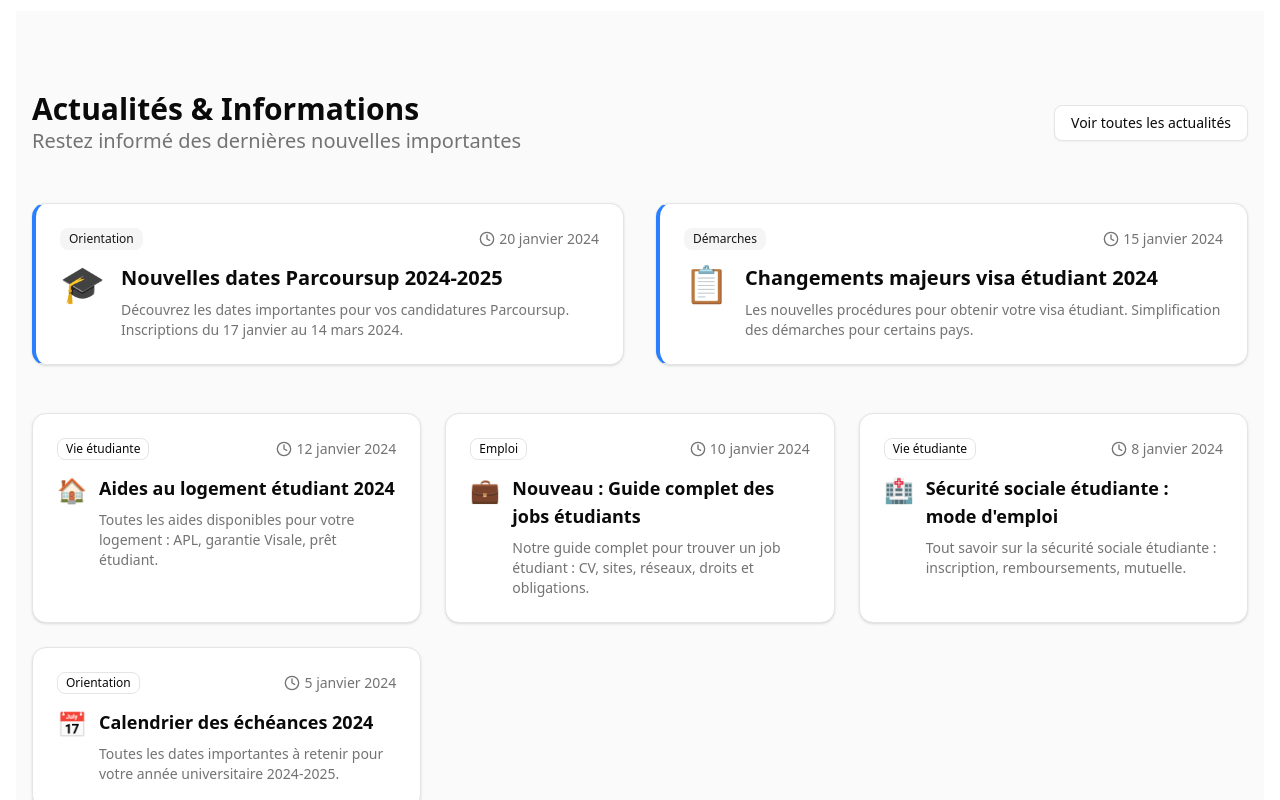
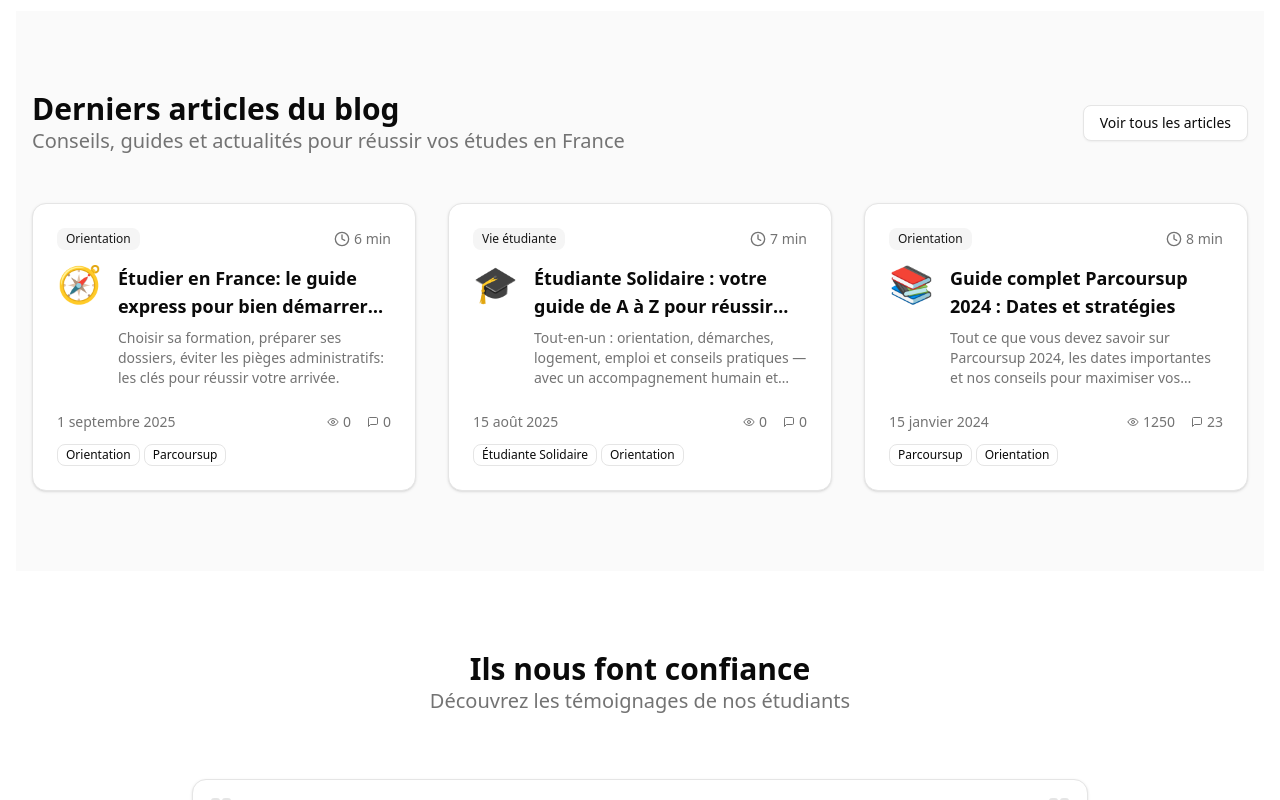
Before and after one commit to Mamadou98606/etudiantesolidaire-frontend, a React (Vite) app: page / in a window 1280 px wide. Shown: the part 1680-2480 px from the top of the page. Built offline with nearby package versions, Linux system fonts and the light colour scheme.

Commit message:
Update HomePage.jsx

```diff
--- a/src/components/HomePage.jsx
+++ b/src/components/HomePage.jsx
@@ -13,7 +13,7 @@ import React, { useState, useEffect } from "react";
 import { Button } from "@/components/ui/button";
 import { Card, CardContent, CardDescription, CardHeader, CardTitle } from "@/components/ui/card";
 import { Badge } from "@/components/ui/badge";
-import { Calendar, Clock, ArrowRight, BookOpen, CheckCircle, Globe, Users, ChevronLeft, ChevronRight, Star, Quote, GraduationCap, MapPin } from "lucide-react";
+import { Calendar, Clock, ArrowRight, BookOpen, CheckCircle, Globe, Users, ChevronLeft, ChevronRight, Star, Quote, GraduationCap, MapPin, Eye, MessageSquare } from "lucide-react";
 import { useAuth } from '../contexts/AuthContext';
 import { useNavigate } from "react-router-dom";
 
@@ -89,57 +89,65 @@ export default function HomePage() {
     { number: "24/7", label: "Support disponible" },
   ];
 
-  // Section Actualités améliorée
-  const actualites = [
+  // Articles du Blog (mêmes données que Blog.jsx)
+  const articles = [
     {
-      title: "Nouvelles dates Parcoursup 2024-2025",
-      date: "20 janvier 2024",
+      id: 8,
+      title: "Étudier en France: le guide express pour bien démarrer (2025)",
+      excerpt: "Choisir sa formation, préparer ses dossiers, éviter les pièges administratifs: les clés pour réussir votre arrivée.",
+      author: "Équipe Étudiante Solidaire",
+      date: "2025-09-01",
       category: "Orientation",
-      excerpt: "Découvrez les dates importantes pour vos candidatures Parcoursup. Inscriptions du 17 janvier au 14 mars 2024.",
-      image: "🎓",
-      priority: "high"
+      image: "🧭",
+      views: 0,
+      comments: 0,
+      readTime: "6 min",
+      tags: ["Orientation", "Parcoursup", "Dossier"]
     },
     {
-      title: "Changements majeurs visa étudiant 2024",
-      date: "15 janvier 2024",
-      category: "Démarches",
-      excerpt: "Les nouvelles procédures pour obtenir votre visa étudiant. Simplification des démarches pour certains pays.",
-      image: "📋",
-      priority: "high"
+      id: 7,
+      title: "Étudiante Solidaire : votre guide de A à Z pour réussir vos études en France",
+      excerpt: "Tout-en-un : orientation, démarches, logement, emploi et conseils pratiques — avec un accompagnement humain et gratuit.",
+      author: "Équipe Étudiante Solidaire",
+      date: "2025-08-15",
+      category: "Vie étudiante",
+      image: "🎓",
+      views: 0,
+      comments: 0,
+      readTime: "7 min",
+      tags: ["Étudiante Solidaire", "Orientation", "Démarches", "Vie étudiante", "Emploi"]
     },
     {
-      title: "Aides au logement étudiant 2024",
-      date: "12 janvier 2024",
-      category: "Vie étudiante",
-      excerpt: "Toutes les aides disponibles pour votre logement : APL, garantie Visale, prêt étudiant.",
-      image: "🏠",
-      priority: "medium"
+      id: 1,
+      title: "Guide complet Parcoursup 2024 : Dates et stratégies",
+      excerpt: "Tout ce que vous devez savoir sur Parcoursup 2024, les dates importantes et nos conseils pour maximiser vos chances d'admission.",
+      author: "Marie Dubois",
+      date: "2024-01-15",
+      category: "Orientation",
+      image: "📚",
+      views: 1250,
+      comments: 23,
+      readTime: "8 min",
+      tags: ["Parcoursup", "Orientation", "Études supérieures"]
     },
     {
-      title: "Nouveau : Guide complet des jobs étudiants",
-      date: "10 janvier 2024",
-      category: "Emploi",
-      excerpt: "Notre guide complet pour trouver un job étudiant : CV, sites, réseaux, droits et obligations.",
-      image: "💼",
-      priority: "medium"
-    },
-    {
-      title: "Sécurité sociale étudiante : mode d'emploi",
-      date: "8 janvier 2024",
-      category: "Vie étudiante",
-      excerpt: "Tout savoir sur la sécurité sociale étudiante : inscription, remboursements, mutuelle.",
-      image: "🏥",
-      priority: "medium"
-    },
-    {
-      title: "Calendrier des échéances 2024",
-      date: "5 janvier 2024",
-      category: "Orientation",
-      excerpt: "Toutes les dates importantes à retenir pour votre année universitaire 2024-2025.",
-      image: "📅",
-      priority: "low"
-    },
+      id: 2,
+      title: "Visa étudiant 2024 : Nouvelles procédures simplifiées",
+      excerpt: "Les dernières modifications des procédures de visa étudiant et comment optimiser votre dossier pour une réponse rapide.",
+      author: "Ahmed Benali",
+      date: "2024-01-10",
+      category: "Démarches",
+      image: "🛂",
+      views: 980,
+      comments: 15,
+      readTime: "6 min",
+      tags: ["Visa", "Démarches", "Immigration"]
+    }
   ];
+
+  // Trier du plus récent au plus ancien
+  const articlesSorted = [...articles].sort((a, b) => new Date(b.date) - new Date(a.date));
+  const articlesRecents = articlesSorted.slice(0, 3); // 3 articles les plus récents
 
   // Témoignages (utilisant les mêmes données que Temoignages.jsx)
   const temoignages = [
@@ -271,9 +279,23 @@ export default function HomePage() {
     navigate('/temoignages');
   };
 
+  const handleArticleClick = (articleId) => {
+    navigate(`/blog/${articleId}`);
+  };
+
   const toggleDetails = (index, e) => {
     e.stopPropagation();
     setOpenIndex(prev => (prev === index ? null : index));
+  };
+
+  // Fonction pour formater la date
+  const formatDate = (dateString) => {
+    const date = new Date(dateString);
+    return date.toLocaleDateString('fr-FR', {
+      day: 'numeric',
+      month: 'long',
+      year: 'numeric'
+    });
   };
 
   return (
@@ -388,65 +410,62 @@ export default function HomePage() {
         </div>
       </section>
 
-      {/* ACTUALITÉS AMÉLIORÉES */}
+      {/* ACTUALITÉS DU BLOG */}
       <section className="py-20 bg-muted/50 px-4">
         <div className="container mx-auto">
           <div className="flex justify-between items-center mb-12">
             <div>
-              <h2 className="text-3xl font-bold">Actualités & Informations</h2>
+              <h2 className="text-3xl font-bold">Derniers articles du blog</h2>
               <p className="text-xl text-muted-foreground">
-                Restez informé des dernières nouvelles importantes
+                Conseils, guides et actualités pour réussir vos études en France
               </p>
             </div>
             <Button variant="outline" onClick={handleBlogClick}>
-              Voir toutes les actualités
+              Voir tous les articles
             </Button>
           </div>
 
-          {/* Actualités prioritaires */}
-          <div className="grid lg:grid-cols-2 gap-8 mb-12">
-            {actualites.filter(news => news.priority === "high").map((news, i) => (
-              <Card key={i} className="hover:shadow-lg transition cursor-pointer border-l-4 border-l-blue-500" onClick={handleBlogClick}>
+          <div className="grid md:grid-cols-3 gap-8">
+            {articlesRecents.map((article) => (
+              <Card key={article.id} className="hover:shadow-lg transition cursor-pointer" onClick={() => handleArticleClick(article.id)}>
                 <CardHeader>
                   <div className="flex items-center justify-between mb-2">
-                    <Badge variant="secondary">{news.category}</Badge>
+                    <Badge variant="secondary">{article.category}</Badge>
                     <span className="text-sm text-muted-foreground flex items-center">
                       <Clock className="w-4 h-4 mr-1" />
-                      {news.date}
+                      {article.readTime}
                     </span>
                   </div>
                   <div className="flex items-start gap-4">
-                    <div className="text-4xl">{news.image}</div>
+                    <div className="text-4xl">{article.image}</div>
                     <div className="flex-1">
-                      <CardTitle className="text-xl">{news.title}</CardTitle>
-                      <CardDescription className="mt-2">{news.excerpt}</CardDescription>
+                      <CardTitle className="text-lg line-clamp-2">{article.title}</CardTitle>
+                      <CardDescription className="mt-2 line-clamp-3">{article.excerpt}</CardDescription>
                     </div>
                   </div>
                 </CardHeader>
-              </Card>
-            ))}
-          </div>
-
-          {/* Autres actualités */}
-          <div className="grid md:grid-cols-3 gap-6">
-            {actualites.filter(news => news.priority !== "high").map((news, i) => (
-              <Card key={i} className="hover:shadow-lg transition cursor-pointer" onClick={handleBlogClick}>
-                <CardHeader>
-                  <div className="flex items-center justify-between mb-2">
-                    <Badge variant="outline">{news.category}</Badge>
-                    <span className="text-sm text-muted-foreground flex items-center">
-                      <Clock className="w-4 h-4 mr-1" />
-                      {news.date}
-                    </span>
-                  </div>
-                  <div className="flex items-start gap-3">
-                    <div className="text-2xl">{news.image}</div>
-                    <div className="flex-1">
-                      <CardTitle className="text-lg">{news.title}</CardTitle>
-                      <CardDescription className="mt-2">{news.excerpt}</CardDescription>
+                <CardContent>
+                  <div className="flex items-center justify-between text-sm text-muted-foreground">
+                    <span>{formatDate(article.date)}</span>
+                    <div className="flex items-center space-x-4">
+                      <span className="flex items-center">
+                        <Eye className="w-3 h-3 mr-1" />
+                        {article.views}
+                      </span>
+                      <span className="flex items-center">
+                        <MessageSquare className="w-3 h-3 mr-1" />
+                        {article.comments}
+                      </span>
                     </div>
                   </div>
-                </CardHeader>
+                  <div className="flex flex-wrap gap-1 mt-3">
+                    {article.tags.slice(0, 2).map((tag, index) => (
+                      <Badge key={index} variant="outline" className="text-xs">
+                        {tag}
+                      </Badge>
+                    ))}
+                  </div>
+                </CardContent>
               </Card>
             ))}
           </div>
```
